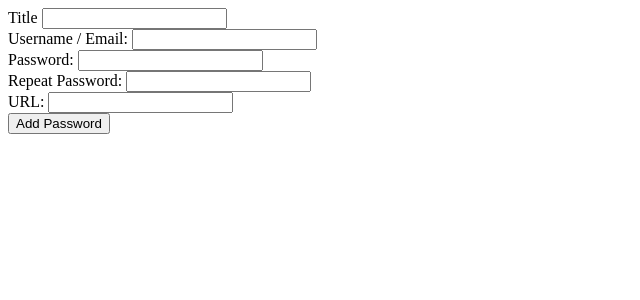
After one commit to Brennii96/password-manager, a PHP site: page /addpassword.php in a window 1280 px wide. The commit adds this page. Shown: the top 300 px of the page, without its empty margins (0-640 px from the left). Run offline with PHP 8.4, Linux system fonts and the light colour scheme.

Commit message:
Ability to add password entries and create table added to README

```diff
--- /dev/null
+++ b/addpassword.php
@@ -0,0 +1,81 @@
+<?php
+
+require_once 'core/init.php';
+
+if (Input::exists()) {
+//    if (Token::check(Input::get('token'))) {
+    $validate = new Validate();
+    $validation = $validate->check($_POST, array(
+        'title' => array(
+            'required' => true,
+            'max' => 45,
+            'name' => 'Title'
+        ),
+        'password' => array(
+            'required' => true,
+            'name' => 'Password'
+        ),
+        'password-repeat' => array(
+            'required' => true,
+            'matches' => 'password',
+            'name' => 'Repeat Password'
+        )
+    ));
+    if ($validation->passed()) {
+        $password = new Password();
+
+        $user = new User();
+
+        $salt = Hash::salt(32);
+
+        $icon = Password::favicon(Input::get('url'));
+
+        try {
+            $password->create(array(
+                'title' => Input::get('title'),
+                'username' => Input::get('username'),
+                'user_id' => $user->data()->id,
+                'password' => Hash::make(Input::get('password'), $salt),
+                'url' => Input::get('url'),
+                'icon' => $icon,
+                'salt' => $salt,
+                'created_at' => date('Y-m-d H:i:s'),
+            ));
+
+            Session::flash('home', 'Your password has been added.');
+
+            Redirect::to('index.php');
+        } catch (Exception $e) {
+            die($e->getMessage());
+        }
+
+    }
+}
+//}
+?>
+
+<form action="" method="post">
+    <div class="field">
+        <label for="title">Title</label>
+        <input type="text" name="title" id="title" value="">
+    </div>
+    <div class="field">
+        <label for="username">Username / Email:</label>
+        <input type="text" name="username" id="username" value="">
+    </div>
+    <div class="field">
+        <label for="password">Password:</label>
+        <input type="password" name="password" id="password" value="">
+    </div>
+    <div class="field">
+        <label for="password-repeat">Repeat Password: </label>
+        <input type="password" name="password-repeat" id="password-repeat" value="">
+    </div>
+    <div class="field">
+        <label for="url">URL: </label>
+        <input type="url" name="url" id="url" value="">
+    </div>
+
+    <input type="hidden" name="token" value="<?php echo Token::generate(); ?>">
+    <input type="submit" value="Add Password">
+</form>
--- /dev/null
+++ b/header.php
@@ -0,0 +1,3 @@
+<?php
+require_once 'core/init.php';
+?>
--- a/index.php
+++ b/index.php
@@ -25,7 +25,8 @@ if ($user->isLoggedIn()) { ?>
     <p>Hello <?php echo escape($user->data()->username); ?></p>
     <ul>
         <li><a href="update.php">Update your details</a></li>
-        <li><a href="changepassword.php">Change your password</a></li>
+        <li><a href="changepassword.php">Change Your Profile Password</a></li>
+        <li><a href="addpassword.php">Add Password</a></li>
         <li><a href="logout.php">Logout</a></li>
     </ul>
     <?php if ($user->hasPermission('admin')) {
```
Also changed, not shown: classes/Password.php (added, +67 -0 lines), README.md.
